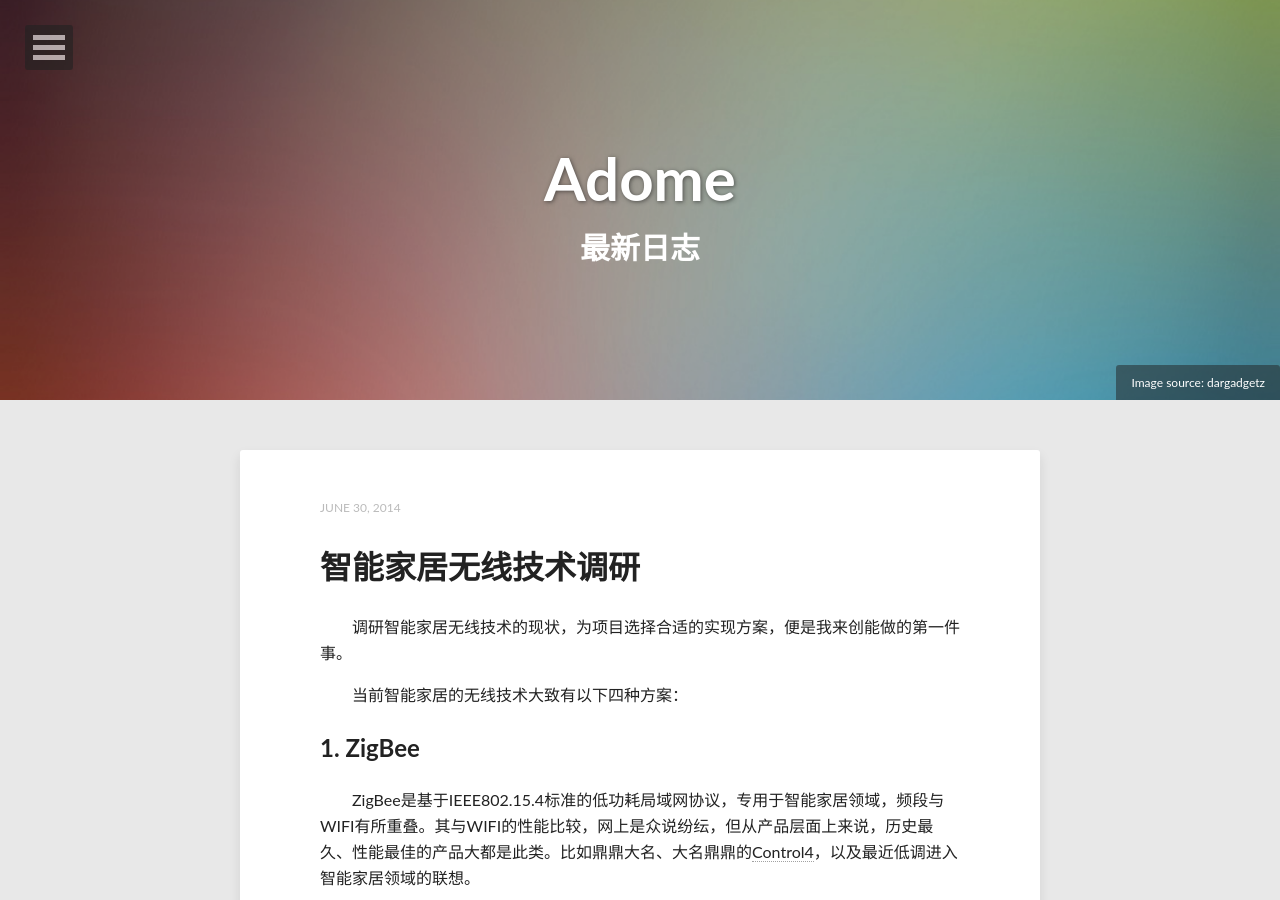
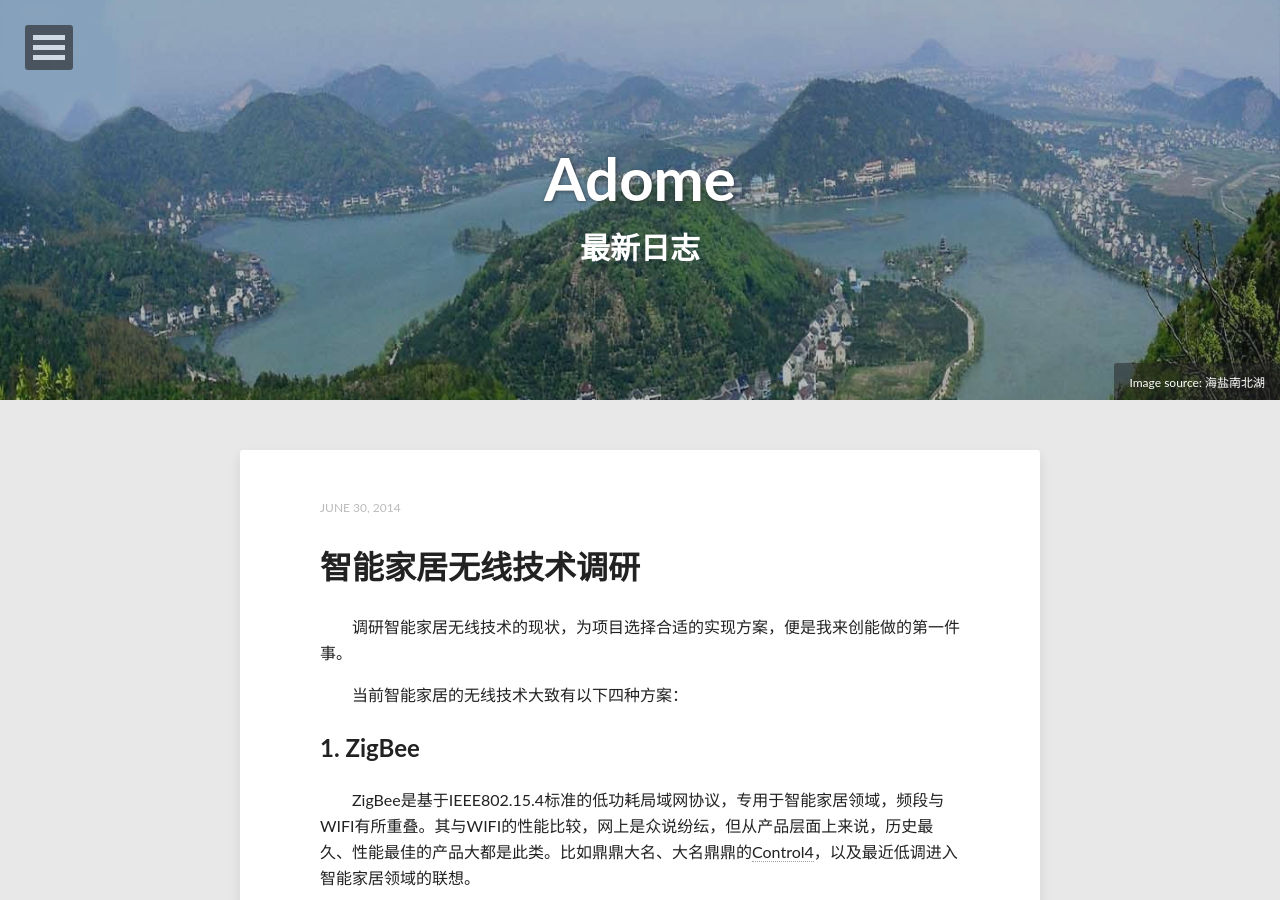
Before and after one commit to alex970448359/site-blog.aiditan.me, a Jekyll site: the page built from index.html, in a window 1280 px wide and 900 px high. Built offline with Jekyll 4.4.1, drawn with Linux system fonts in a browser that asks for light colours; nearby versions of some CDN libraries; the list of posts is cut into pages by our own code.

```diff
--- a/index.html
+++ b/index.html
@@ -4,9 +4,9 @@ title: 最新日志
 description: "记录心情的点滴."
 tags: [adome, aidistan, blog]
 image:
-  feature: abstract-3.jpg
-  credit: dargadgetz
-  creditlink: http://www.dargadgetz.com/ios-7-abstract-wallpaper-pack-for-iphone-5-and-ipod-touch-retina/
+  feature: covers/2014-07-03.jpg
+  credit: 海盐南北湖
+  creditlink: http://www.nbh.com.cn/
 ---
 
 {% for post in paginator.posts %}
```
Also changed, not shown: _posts/2014-06-30-smart-home.md (+1 -1 lines), images/2014/2014-06-30-smart-home.jpg (renamed from images/2014/feature-smart-home.jpg), images/covers/2014-07-03.jpg (added), 1 other file.
